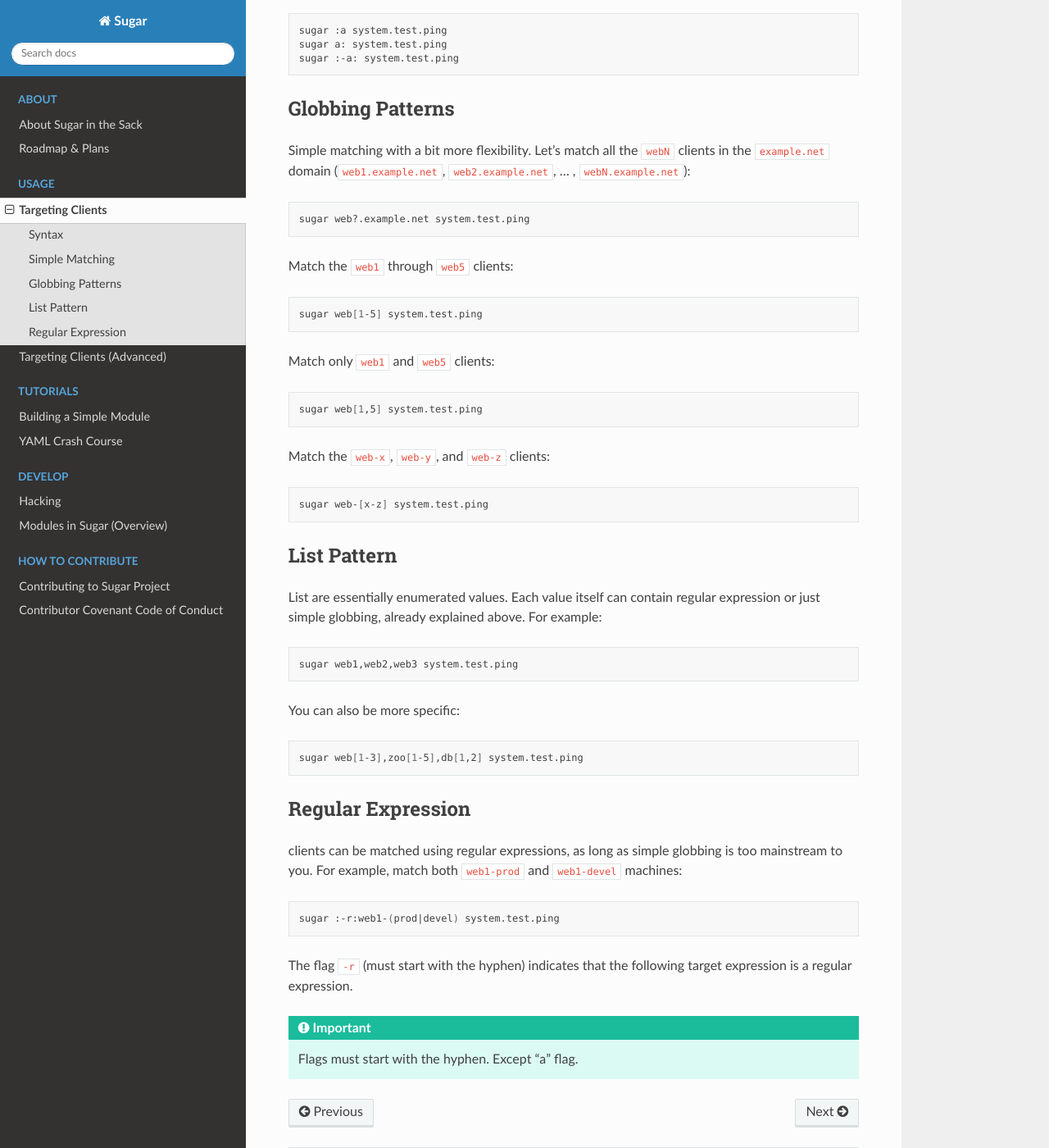
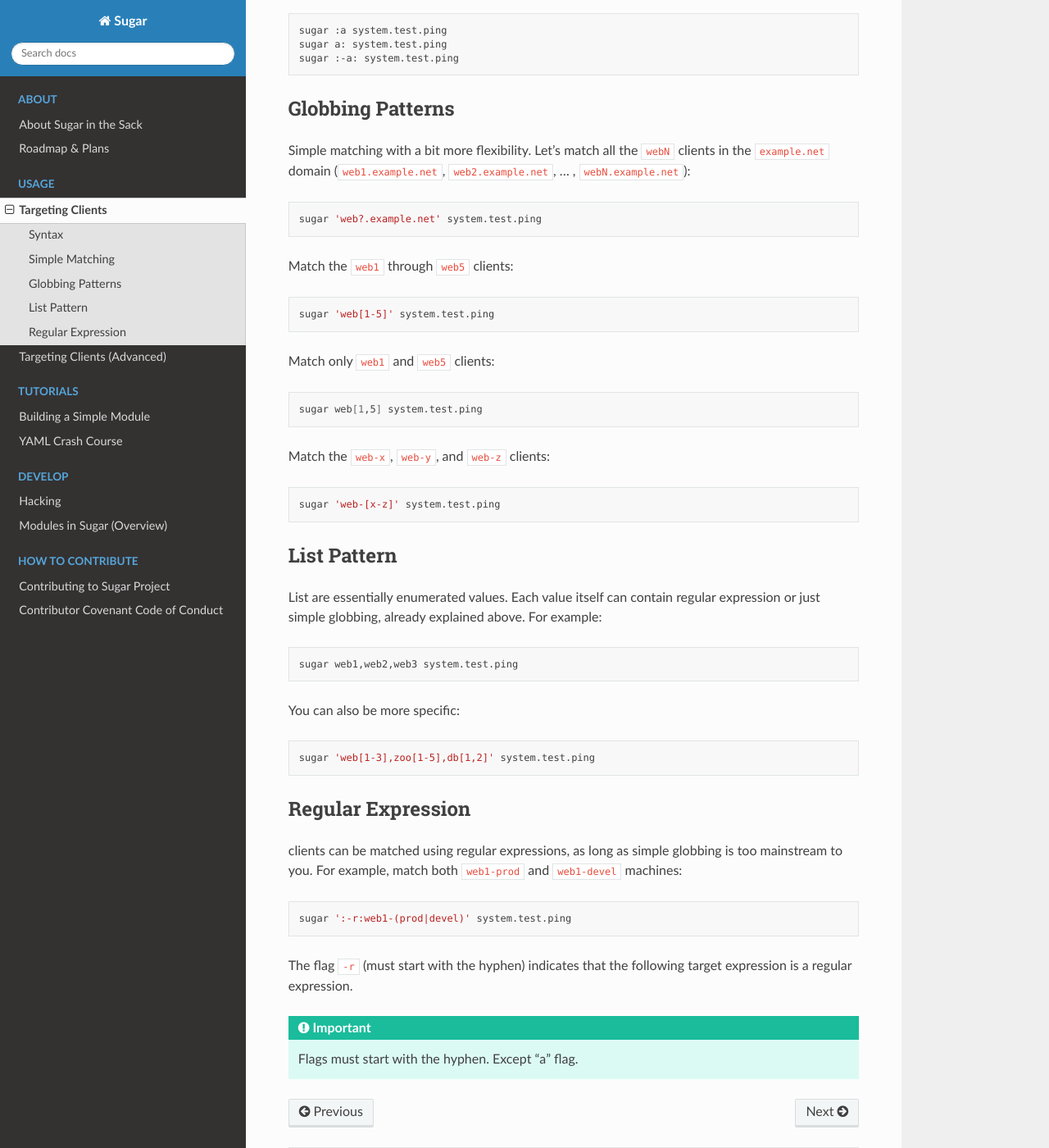
Before and after one commit to sugarsack/sugar, a Sphinx documentation site: the page built from docs/targeting_query_syntax.md, in a window 1280 px wide and 1400 px high, scrolled down 1130 px. Shown: the whole window at 82% size. Built offline with Sphinx 7.4.7 and the Read the Docs theme 2.0.0, drawn with Linux system fonts in a browser that asks for light colours; pages that are not in the unit, such as notebooks, are missing from menus.

````diff
--- a/docs/targeting_query_syntax.md
+++ b/docs/targeting_query_syntax.md
@@ -60,13 +60,13 @@ clients in the `example.net` domain (`web1.example.net`,
 `web2.example.net`, ... , `webN.example.net`):
 
 ```bash
-sugar web?.example.net system.test.ping
+sugar 'web?.example.net' system.test.ping
 ```
 
 Match the `web1` through `web5` clients:
 
 ```bash
-sugar web[1-5] system.test.ping
+sugar 'web[1-5]' system.test.ping
 ```
 
 Match only `web1` and `web5` clients:
@@ -78,7 +78,7 @@ sugar web[1,5] system.test.ping
 Match the `web-x`, `web-y`, and `web-z` clients:
 
 ```bash
-sugar web-[x-z] system.test.ping
+sugar 'web-[x-z]' system.test.ping
 ```
 
 ## List Pattern
@@ -94,7 +94,7 @@ sugar web1,web2,web3 system.test.ping
 You can also be more specific:
 
 ```bash
-sugar web[1-3],zoo[1-5],db[1,2] system.test.ping
+sugar 'web[1-3],zoo[1-5],db[1,2]' system.test.ping
 ```
 
 ## Regular Expression
@@ -104,7 +104,7 @@ globbing is too mainstream to you. For example, match both `web1-prod`
 and `web1-devel` machines:
 
 ```bash
-sugar :-r:web1-(prod|devel) system.test.ping
+sugar ':-r:web1-(prod|devel)' system.test.ping
 ```
 
 The flag `-r` (must start with the hyphen) indicates that the
````
